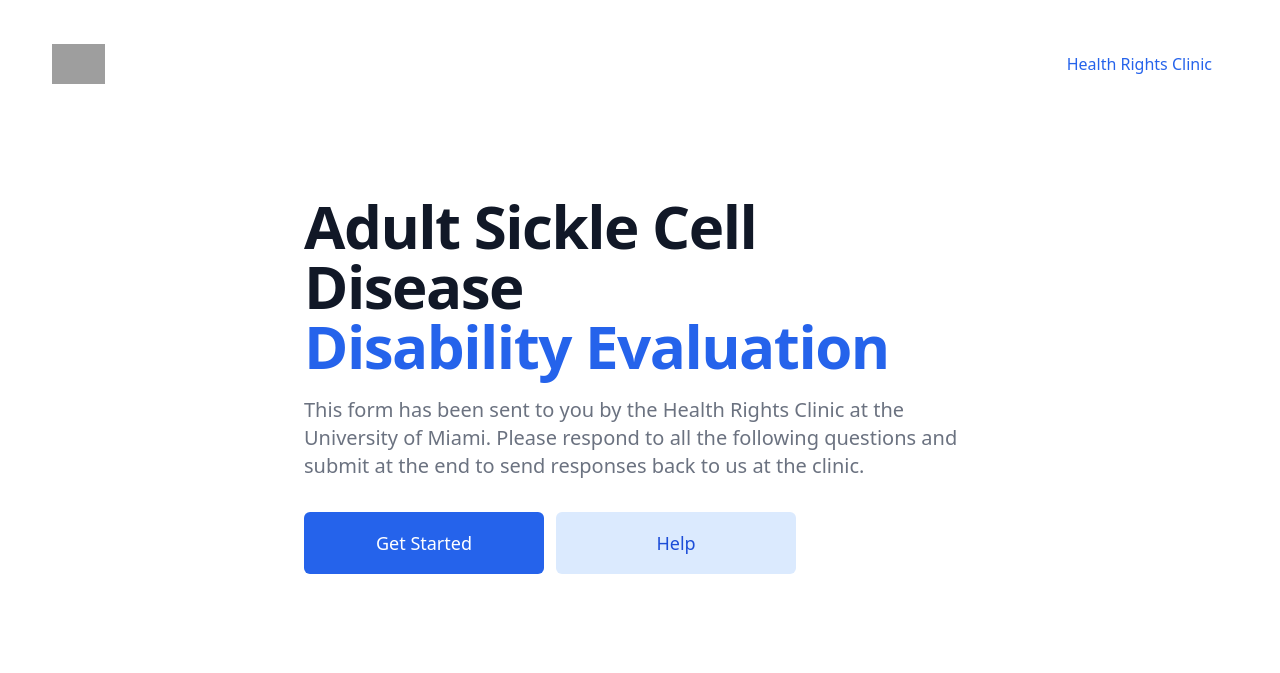
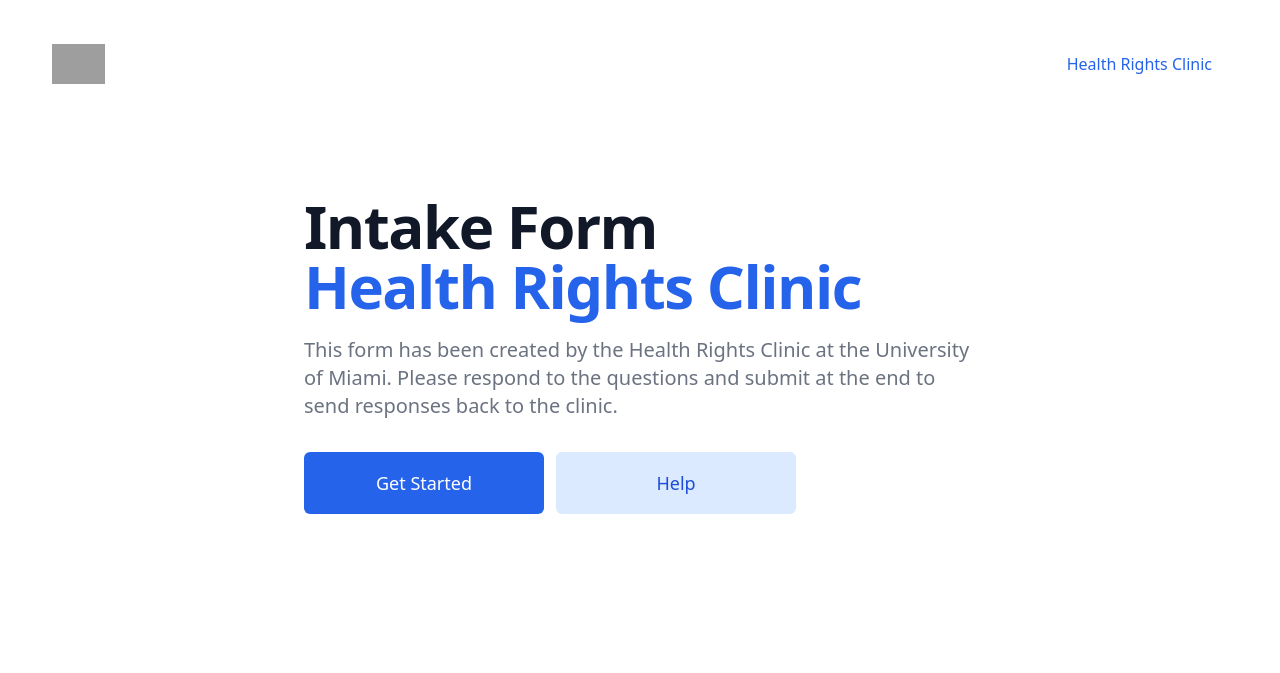
Before and after one commit to alazsengul/COMS-6998-healthcare, a Flask app: page / in a window 1280 px wide. Shown: the top 673 px of the page. Run offline with Flask 2, Linux system fonts and the light colour scheme; grey boxes are pictures that could not be loaded.

Commit message:
changing home page title to intake form

```diff
--- a/templates/index.html
+++ b/templates/index.html
@@ -5,11 +5,11 @@
 <main class="mt-10 mx-auto max-w-7xl px-4 sm:mt-12 sm:px-6 md:mt-16 lg:mt-20 lg:px-8 xl:mt-28">
     <div class="text-left">
         <h1 class="text-4xl tracking-tight font-extrabold text-gray-900 sm:text-5xl sm:max-w-2xl sm:mx-auto md:text-6xl">
-            <span class="block">Adult Sickle Cell Disease</span>
-            <span class="block text-blue-600">Disability Evaluation</span>
+            <span class="block">Intake Form</span>
+            <span class="block text-blue-600">Health Rights Clinic</span>
         </h1>
         <p class="mt-3 text-base text-gray-500 sm:mt-5 sm:text-lg sm:max-w-2xl sm:mx-auto md:mt-5 md:text-xl">
-            This form has been sent to you by the Health Rights Clinic at the University of Miami. Please respond to all the following questions and submit at the end to send responses back to us at the clinic.
+            This form has been created by the Health Rights Clinic at the University of Miami. Please respond to the questions and submit at the end to send responses back to the clinic.
         </p>
         <div class="mt-5 sm:mt-8 sm:flex sm:max-w-2xl sm:mx-auto">
             <div class="">
```
